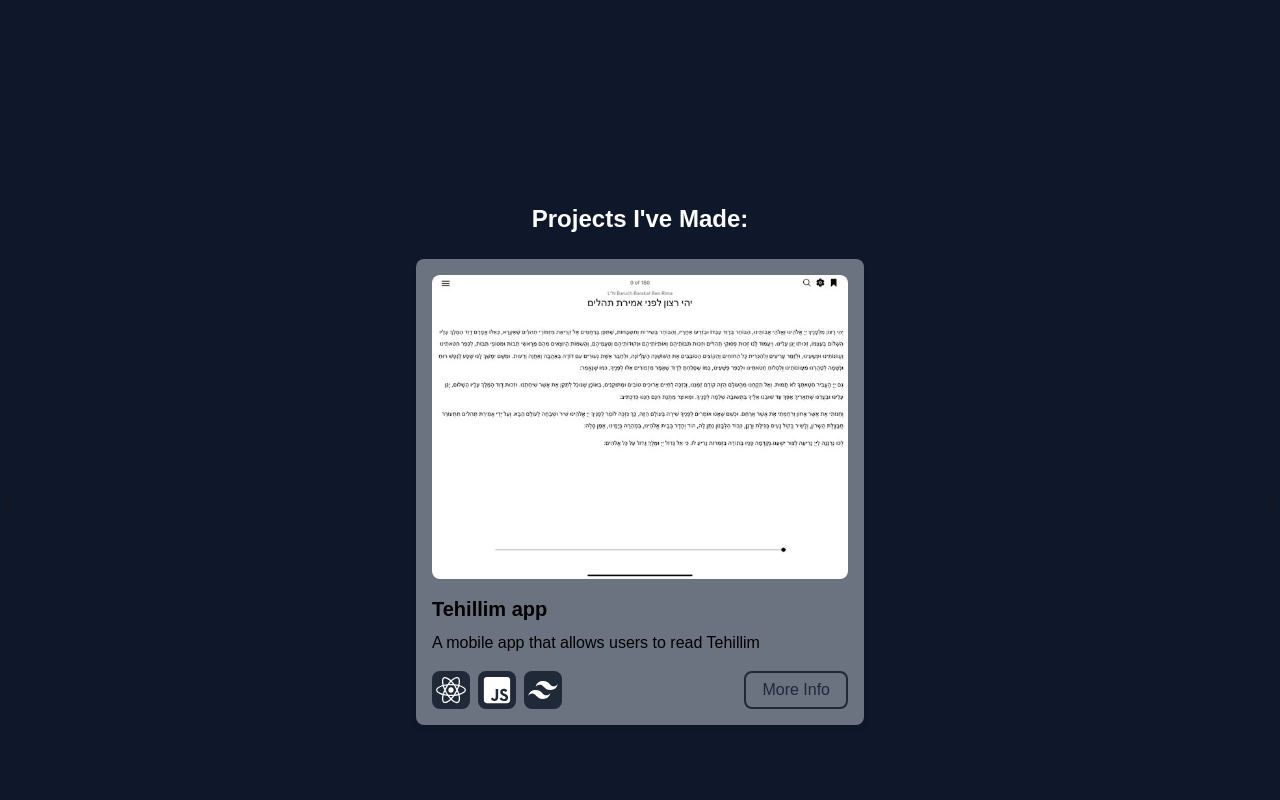
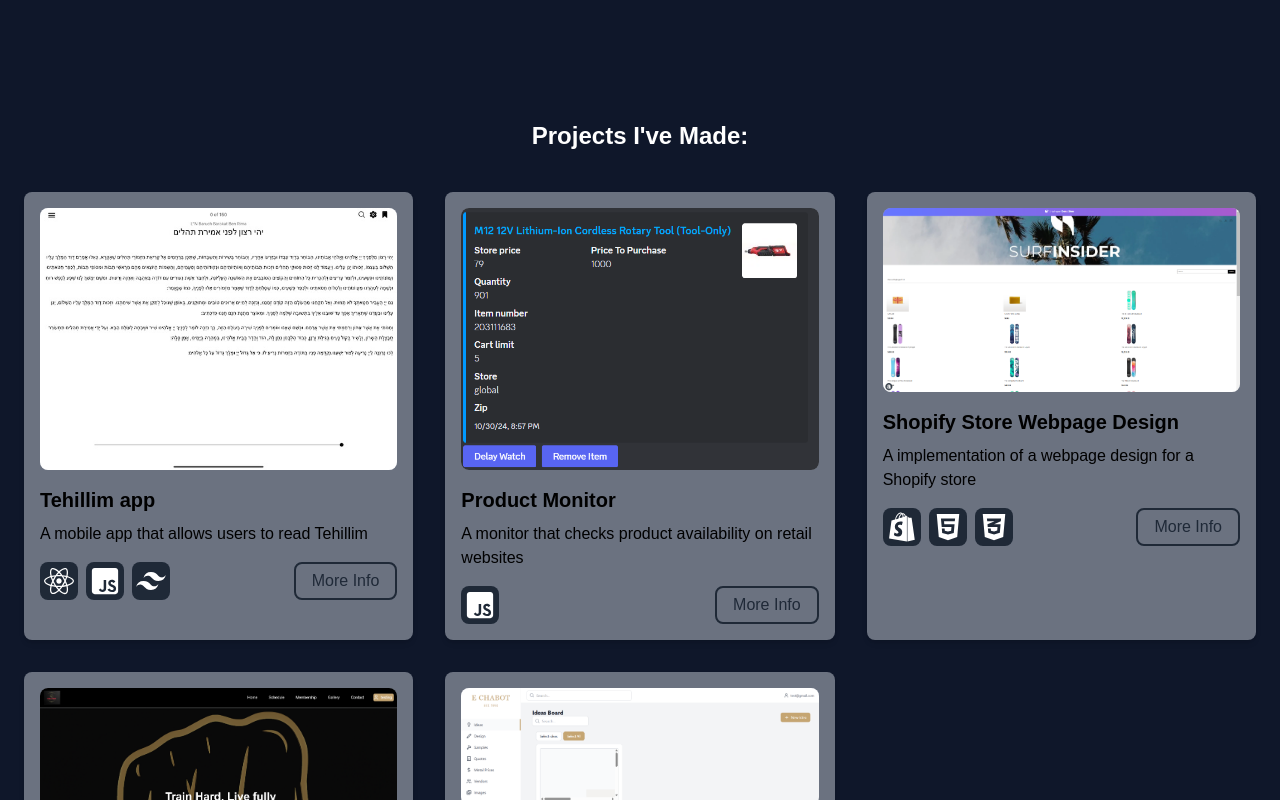
Before and after one commit to kaplos/portfolio2, a Next.js app: page / in a window 1280 px wide. Shown: the part 1320-2120 px from the top of the page. Built offline with nearby package versions, Linux system fonts and the light colour scheme.

Commit message:
changed the ui to accept projects as a grid

```diff
--- a/src/app/components/CardCarousel.jsx
+++ b/src/app/components/CardCarousel.jsx
@@ -1,8 +1,6 @@
 'use client'
-import { useState,useEffect } from "react";
 import DynamicIcon from './DynamicIcon';
-import { useRouter } from 'next/navigation';
-
+import ProjectCard from "./ProjectCard";
 
 import { Carousel } from 'primereact/carousel';
 
@@ -30,49 +28,15 @@ const responsiveOptions = [
   }
 ];
 
-export const CardCarousel = () => {
-  const [projects, setProjects] = useState([]);
-  useEffect(() => {
-    const fetchProjects = async () => {
-      const response = await fetch('/projects.json');
-      const data = await response.json();
-      setProjects(data);
-    };
+export default function CardCarousel ({projects, handlePress}) {
 
-    fetchProjects();
-  }, []);
     const [currentIndex, setCurrentIndex] = useState(0);
-    const router = useRouter();
-    const handlePress = (id) => {
-      console.log('pressed', id);
-      router.push(`/projects/${id}`)
-    };
+
 
     const productTemplate = (project) => {
     return (
-
-      <div className="min-w-full p-2 flex justify-center z-10" >
-                <div className="card bg-gray-500 shadow-md rounded-lg p-4 h-auto max-h-md max-w-md">
-                  <img src={project.more.images[0]} alt={project.name} className="w-full h-auto object-cover mb-4 bg-gray-400 justify-self-center rounded-lg" />
-                  <div className="self-end">
-                    <h2 className="text-xl font-bold mb-2 text-black">{project.name}</h2>
-                    <p className="text-black">{project.description}</p>
-                  </div>
-                  <div className="flex mt-4 justify-between">
-                    <div className="flex gap-2">
-                      {project.languages.map((language) => (
-                        <span className="bg-gray-800 text-white p-1 rounded-lg hover:scale-125  " key={language}>
-                          <DynamicIcon name={language} />
-                        </span>
-                      ))}
-                    </div>
-                    <button className="px-4 border-gray-800 border-2 rounded-lg text-gray-800 hover:bg-gray-800 hover:text-white" onClick={()=>handlePress(project.id)}>More Info</button>
-                  </div>
-                </div>
-              </div>
-
-
-      );
+      <ProjectCard project={project} handlePress={handlePress} />
+    );
     }
     return(
       <div className="z-10 flex flex-col justify-center align-center min-h-[90vh] " id="projects" >
--- /dev/null
+++ b/src/app/components/ProjectCard.jsx
@@ -0,0 +1,27 @@
+import DynamicIcon from './DynamicIcon';
+
+
+
+export default function ProjectCard({ project, handlePress }) {
+    return (
+<div className="min-w-full p-2 flex justify-center z-10" >
+                <div className="card bg-gray-500 shadow-md rounded-lg p-4 h-auto max-h-md max-w-md">
+                  <img src={project.more.images[0]} alt={project.name} className="w-full h-auto object-cover mb-4 bg-gray-400 justify-self-center rounded-lg" />
+                  <div className="self-end">
+                    <h2 className="text-xl font-bold mb-2 text-black">{project.name}</h2>
+                    <p className="text-black">{project.description}</p>
+                  </div>
+                  <div className="flex mt-4 justify-between">
+                    <div className="flex gap-2">
+                      {project.languages.map((language) => (
+                        <span className="bg-gray-800 text-white p-1 rounded-lg hover:scale-125  " key={language}>
+                          <DynamicIcon name={language} />
+                        </span>
+                      ))}
+                    </div>
+                    <button className="px-4 border-gray-800 border-2 rounded-lg text-gray-800 hover:bg-gray-800 hover:text-white" onClick={()=>handlePress(project.id)}>More Info</button>
+                  </div>
+                </div>
+              </div>
+    )
+}
--- /dev/null
+++ b/src/app/components/ProjectLayout.jsx
@@ -0,0 +1,54 @@
+import { useState, useEffect } from 'react'
+import { useRouter } from 'next/navigation'
+import CardCarousel from './CardCarousel'
+import ProjectCard from './ProjectCard'
+
+export default function ProjectLayout({ children }) {
+    const layout = 'grid'
+    const router = useRouter()
+    const [projects, setProjects] = useState([])
+    const [isLoading, setIsLoading] = useState(true)
+    useEffect(() => {
+        const fetchProjects = async () => {
+            const response = await fetch('/projects.json')
+            const data = await response.json()
+            setProjects(data)
+            setIsLoading(false)
+        }
+
+        fetchProjects()
+    }, [])
+
+    const handlePress = (id) => {
+        console.log('pressed', id)
+        router.push(`/projects/${id}`)
+    }
+    return (
+        <div
+            className="z-10 flex flex-col justify-center align-center min-h-[90vh] "
+            id="projects"
+        >
+            {isLoading && <p className="text-white">Loading projects...</p>}
+            <h1 className="flex text-2xl font-bold justify-center mb-4 text-white">
+                Projects I&apos;ve Made:
+            </h1>
+            {layout === 'grid' ? (
+                <div
+                    className={
+                        'grid grid-cols-1 md:grid-cols-2 lg:grid-cols-3 gap-4 p-4'
+                    }
+                >
+                    {projects?.map((project) => (
+                        <ProjectCard
+                            key={project.id}
+                            project={project}
+                            handlePress={handlePress}
+                        />
+                    ))}
+                </div>
+            ) : (
+                <CardCarousel projects={projects} handlePress={handlePress} />
+            )}
+        </div>
+    )
+}
--- a/src/app/page.jsx
+++ b/src/app/page.jsx
@@ -2,7 +2,7 @@
 import React, { useEffect, useState } from 'react';
 import HeroSection from './components/HeroSection';
 import {AboutMe} from './components/AboutMe';
-import {CardCarousel} from './components/CardCarousel';
+import ProjectLayout from './components/ProjectLayout';
 import ContactForm from './components/ContactForm';
 import NavBar from './components/NavBar';
 
@@ -49,7 +49,8 @@ const Page = () => {
         <AboutMe currentSection={currentSection}/>
       </section>
       <section id="projects" className="">
-        <CardCarousel />
+        {/* <CardCarousel /> */}
+        <ProjectLayout />
       </section>
       <section id="contact" className="">
         <ContactForm />
```
Also changed, not shown: public/coneypower_main.png (renamed from public/coneypower_thumbnail.png).
